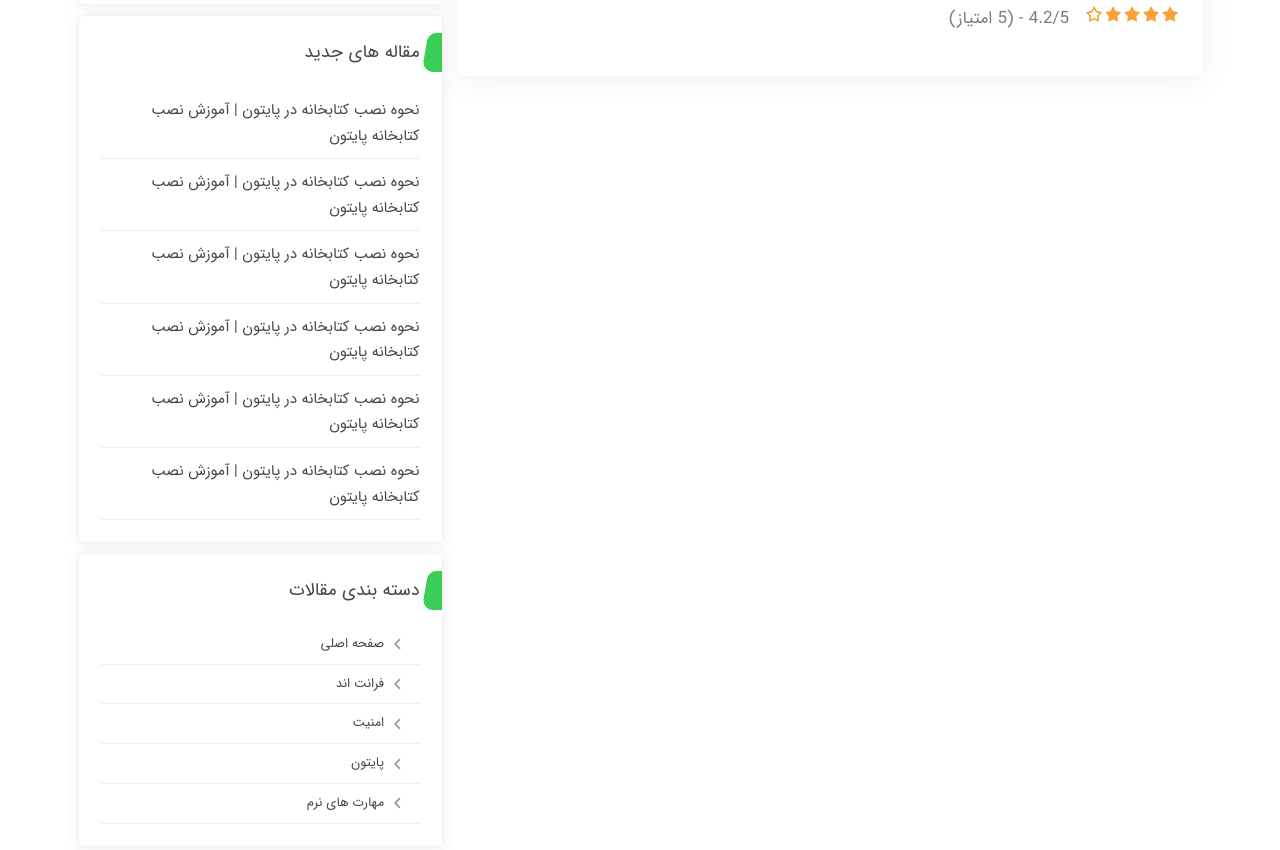
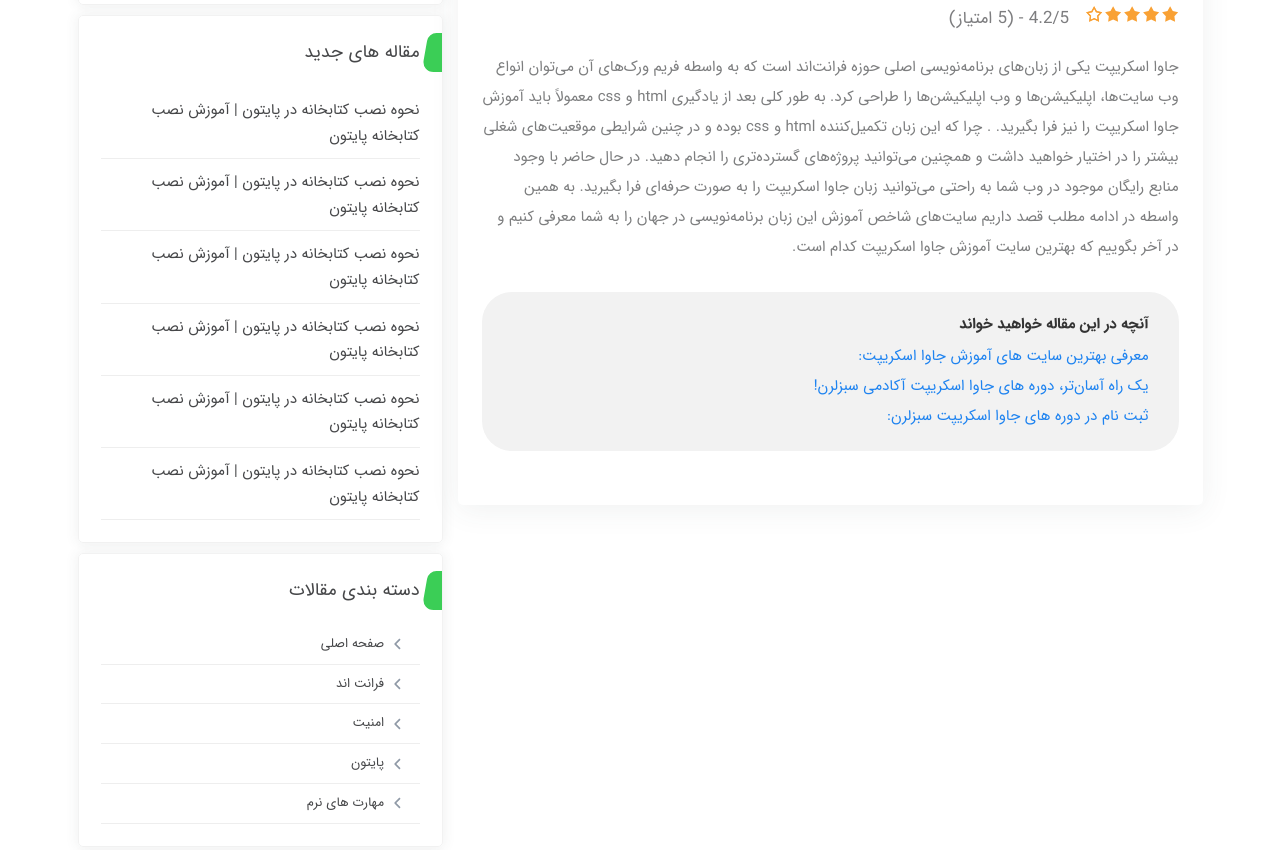
Before and after one commit to mattyhosseini/Clone-Sabzlearn-Web, a website: page blog.html in a window 1280 px wide. Shown: the part 875-1725 px from the top of the page. Drawn offline with Linux system fonts and the light colour scheme.

Commit message:
feat(article): add introduction paragraph and table of contents section

```diff
--- a/blog.html
+++ b/blog.html
@@ -318,6 +318,44 @@
                 </div>
                 <span class="article__score-text">4.2/5 - (5 امتیاز)</span>
               </div>
+
+              <p class="article__paragraph paragraph">
+                جاوا اسکریپت یکی از زبان‌های برنامه‌نویسی اصلی حوزه فرانت‌اند
+                است که به واسطه فریم ورک‌های آن می‌توان انواع وب سایت‌ها،
+                اپلیکیشن‌ها و وب اپلیکیشن‌ها را طراحی کرد. به طور کلی بعد از
+                یادگیری html و css معمولاً باید آموزش جاوا اسکریپت را نیز فرا
+                بگیرید. . چرا که این زبان تکمیل‌کننده html و css بوده و در چنین
+                شرایطی موقعیت‌های شغلی بیشتر را در اختیار خواهید داشت و همچنین
+                می‌توانید پروژه‌های گسترده‌تری را انجام دهید. در حال حاضر با
+                وجود منابع رایگان موجود در وب شما به راحتی می‌توانید زبان جاوا
+                اسکریپت را به صورت حرفه‌ای فرا بگیرید. به همین واسطه در ادامه
+                مطلب قصد داریم سایت‌های شاخص آموزش این زبان برنامه‌نویسی در جهان
+                را به شما معرفی کنیم و در آخر بگوییم که بهترین سایت آموزش جاوا
+                اسکریپت کدام است.
+              </p>
+
+              <div class="article-read">
+                <span class="article-read__title"
+                  >آنچه در این مقاله خواهید خواند</span
+                >
+                <ul class="article-read__list">
+                  <li class="article-read__item">
+                    <a href="#" class="article-read__link"
+                      >معرفی بهترین سایت ‌های آموزش جاوا اسکریپت:</a
+                    >
+                  </li>
+                  <li class="article-read__item">
+                    <a href="#" class="article-read__link"
+                      >یک راه آسان‌تر، دوره‌ های جاوا اسکریپت آکادمی سبزلرن!</a
+                    >
+                  </li>
+                  <li class="article-read__item">
+                    <a href="#" class="article-read__link"
+                      >ثبت نام در دوره‌ های جاوا اسکریپت سبزلرن:</a
+                    >
+                  </li>
+                </ul>
+              </div>
             </div>
           </div>
 
--- a/css/blog.css
+++ b/css/blog.css
@@ -64,16 +64,44 @@
   font-size: 1.7rem;
   color: #7d7d7f;
 }
+
+.article-read {
+  background-color: #f2f2f2;
+  border-radius: 3rem;
+  padding: 2rem 3rem;
+  margin: 3rem 0;
+}
+
+.article-read__title {
+  display: block;
+  color: #333333;
+  font-size: 1.5rem;
+  margin-bottom: 0.5rem;
+  font-weight: bold;
+}
+
+.article-read__link {
+  line-height: 2;
+  font-size: 1.5rem;
+  color: #1e83f0;
+}
+
+.article-read__link:hover {
+  text-decoration: underline;
+}
+
 /* Finish Article Details Styles */
 
 /* Start Sidebar Styles */
 
+.course-info {
+  overflow: hidden;
+}
+
 .course-info__courses-title {
   position: relative;
 }
-.course-info {
-  overflow: hidden;
-}
+
 .course-info__courses-title::before {
   content: "";
   position: absolute;
@@ -82,9 +110,9 @@
   background-color: var(--primary-color);
   border-top-left-radius: 8px;
   border-bottom-left-radius: 12px;
+  right: -27px;
   top: -5px;
-  right: -27px;
-  transform: skew(-10deg);
+  transform: skewX(-10deg);
 }
 
 .sidebar-articles__list {
@@ -133,3 +161,13 @@
 }
 
 /* Finish Sidebar Styles */
+
+/* Start Helper Classes */
+
+.paragraph {
+  font-size: 1.5rem;
+  line-height: 3rem;
+  color: #7d7e7f;
+}
+
+/* Finish Helper Classes */
```
